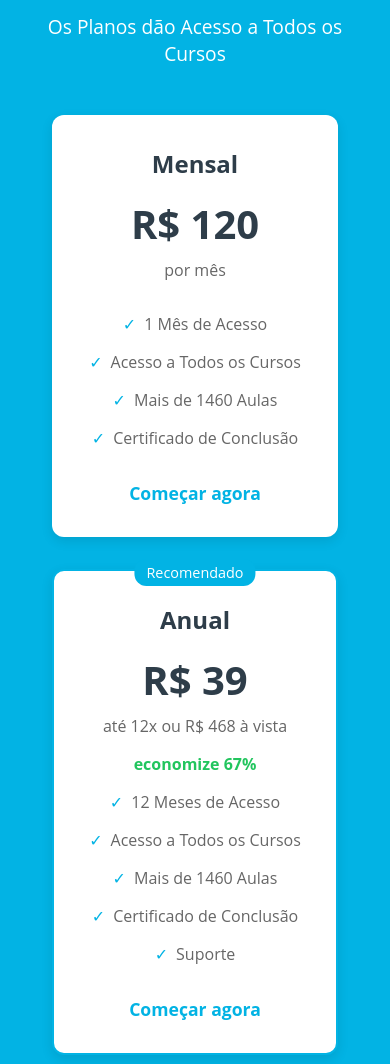
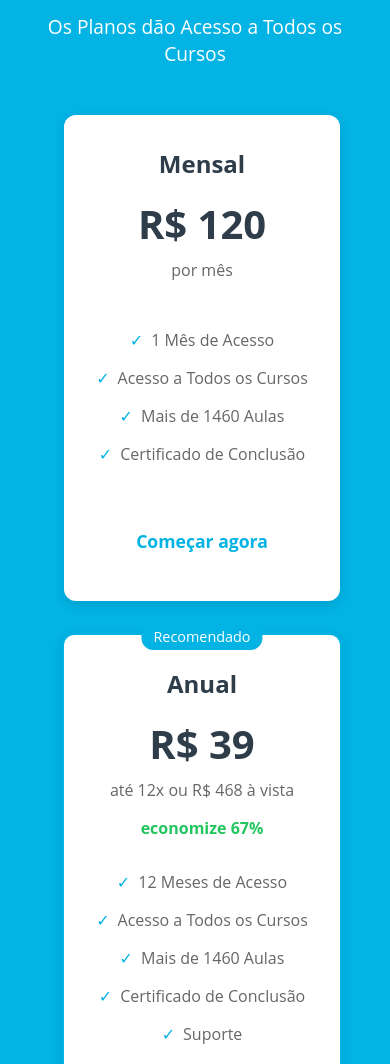
Before and after one commit to lyasantoscode/frontendkaapy, a plain HTML site: page index.html in a window 390 px wide. Shown: the part 4684-5748 px from the top of the page. Drawn offline with nearby package versions, Linux system fonts and the light colour scheme.

Commit message:
index.html

```diff
--- a/index.html
+++ b/index.html
@@ -418,13 +418,20 @@
       }
 
       .plan-card {
+        display: flex;
+  flex-direction: column;
+  justify-content: space-between; /* Garante que o conteúdo esteja bem distribuído */
+  align-items: center; /* Centraliza o conteúdo horizontalmente */
   background: var(--white);
   border-radius: 12px;
   padding: 2rem;
   color: var(--text-primary);
   text-align: center;
   transition: transform 0.3s ease;
-      }
+  box-shadow: 0 4px 12px var(--card-shadow); /* Adiciona sombra para destacar */
+      }
+
+
 
       .plan-card:hover {
         transform: translateY(-8px);
@@ -890,7 +897,10 @@
         }
 
         .plans-grid {
-          grid-template-columns: 1fr;
+            display: grid;
+  grid-template-columns: repeat(auto-fit, minmax(300px, 1fr)); /* Ajuste automático das colunas */
+  gap: 2rem; /* Espaçamento entre os cartões */
+  justify-items: center; /* Centraliza os cartões no grid */
         }
 
         .testimonials-grid {
```
Lines whose indentation alone changed are shown as unchanged.
